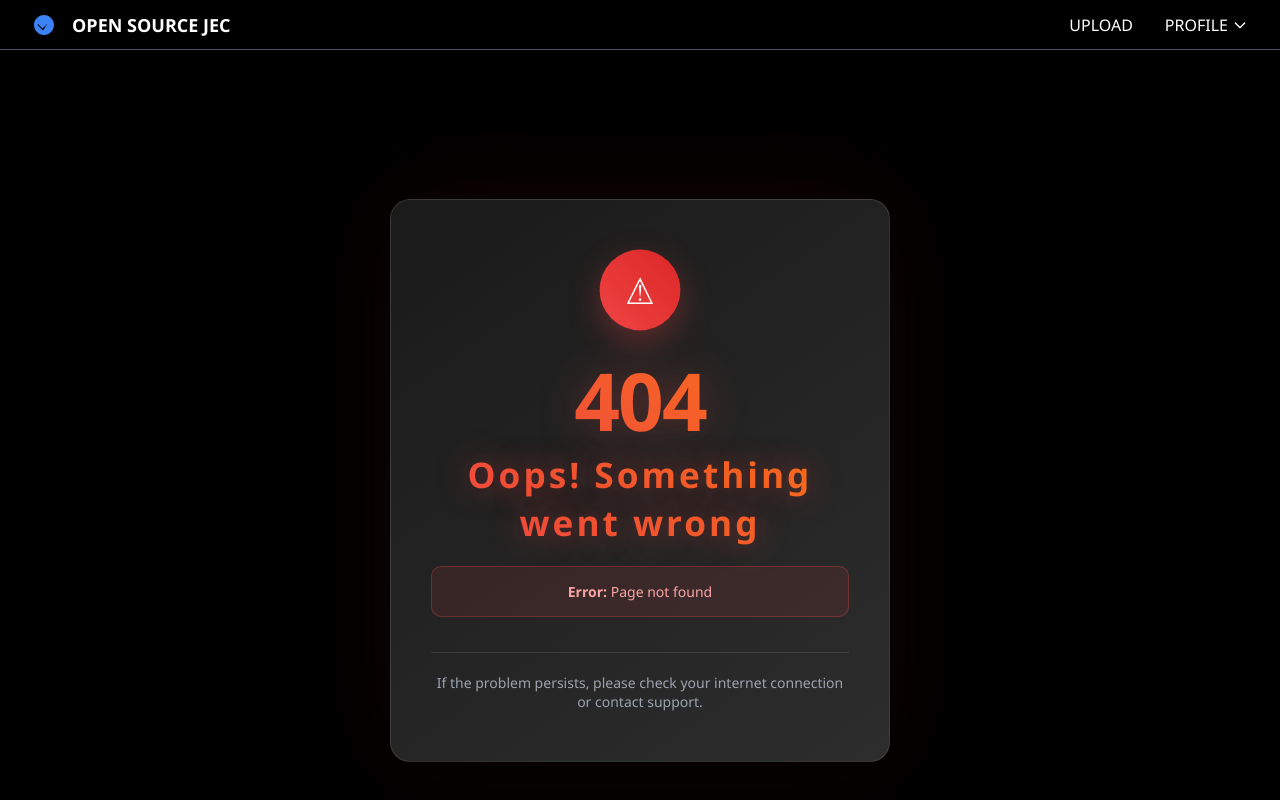
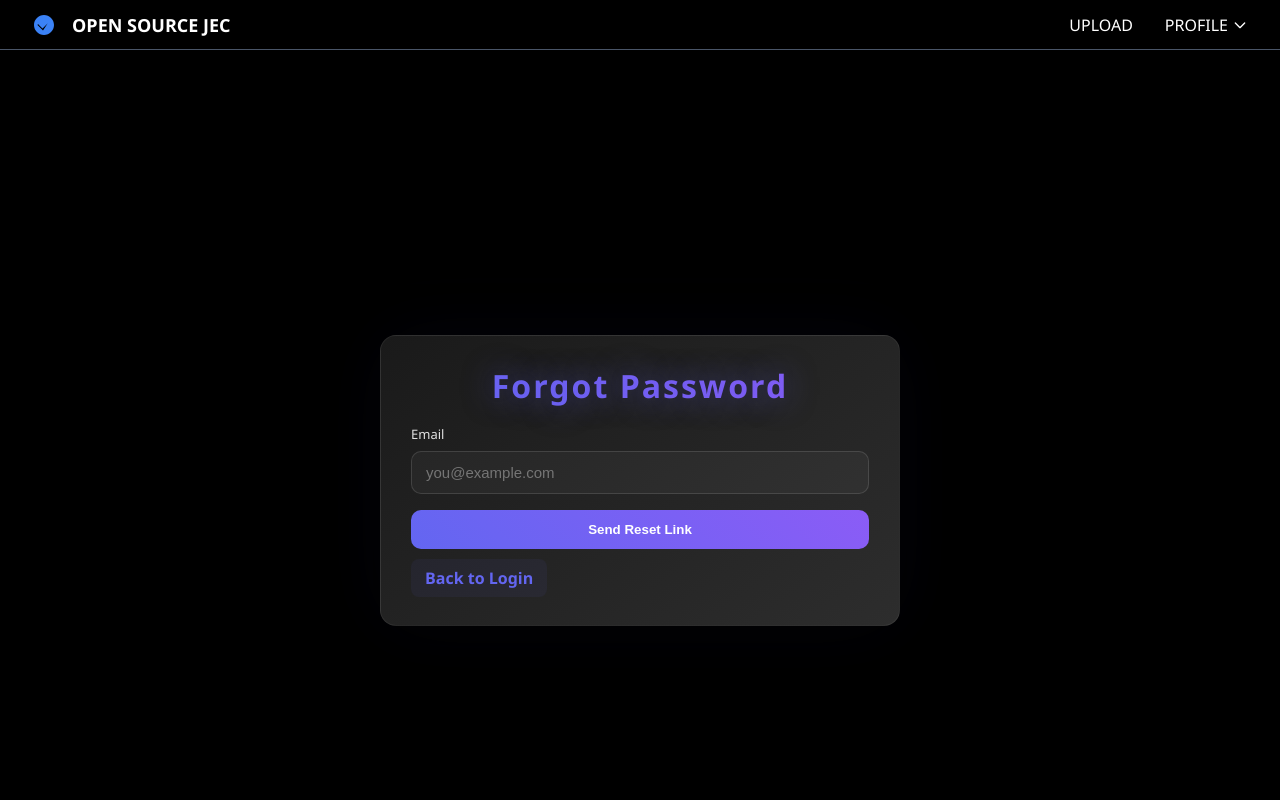
Before and after one commit to hardikgaikwad/getpyqjec, a React (Vite) app in the folder frontend/: page /forgot-password in a window 1280 px wide. Before the commit this address had no page. Shown: the top 800 px of the page. Built offline with nearby package versions, Linux system fonts and the light colour scheme.

Commit message:
url change in backend and login logic of react done

```diff
--- a/frontend/src/App.jsx
+++ b/frontend/src/App.jsx
@@ -1,11 +1,14 @@
-import {createBrowserRouter, RouterProvider} from "react-router-dom"
+import { createBrowserRouter, RouterProvider } from "react-router-dom";
 import DownloadPage from "./components/DownloadPage/DownloadPage";
 import UploadDataPage from "./components/UploadPage/UploadPage";
 import RootLayout from "./components/Root/Root";
 import LoginForm from "./components/LoginForm/LoginForm";
 import ErrorPage from "./components/ErrorPage/Error";
+import ForgotPassword from "./components/ForgotPassword/ForgotPassword";
+import ResetPassword from "./components/ResetPassword/ResetPassword";
+import { AuthProvider } from "./store/AuthContext";
 
-import {action as loginAction} from "./components/LoginForm/LoginForm";
+import { action as loginAction } from "./components/LoginForm/LoginForm";
 
 const router = createBrowserRouter([
   {
@@ -13,15 +16,41 @@ const router = createBrowserRouter([
     element: <RootLayout />,
     children: [
       { index: true, element: <DownloadPage />, errorElement: <ErrorPage /> },
-      { path: "upload", element: <UploadDataPage />, errorElement: <ErrorPage /> },
-      { path: "profile",action:loginAction, element: <LoginForm />, errorElement: <ErrorPage /> },
-      { path: "*", element: <ErrorPage message = "Page not found" status = {404} /> },
+      {
+        path: "upload",
+        element: <UploadDataPage />,
+        errorElement: <ErrorPage />,
+      },
+      {
+        path: "profile",
+        action: loginAction,
+        element: <LoginForm />,
+        errorElement: <ErrorPage />,
+      },
+      {
+        path: "*",
+        element: <ErrorPage message="Page not found" status={404} />,
+      },
+      {
+        path: "forgot-password",
+        element: <ForgotPassword />,
+        errorElement: <ErrorPage />,
+      },
+      {
+        path: "reset-password/:uid/:token",
+        element: <ResetPassword />,
+        errorElement: <ErrorPage />,
+      },
     ],
   },
 ]);
 
 function App() {
-  return <RouterProvider router={router}></RouterProvider>;
+  return (
+    <AuthProvider>
+      <RouterProvider router={router}></RouterProvider>;
+    </AuthProvider>
+  );
 }
 
 export default App;
--- /dev/null
+++ b/frontend/src/components/ForgotPassword/ForgotPassword.jsx
@@ -0,0 +1,67 @@
+import { useState } from "react";
+import { NavLink } from "react-router-dom";
+import styles from "../LoginForm/LoginForm.module.css"; // reuse login styles
+
+export default function ForgotPassword() {
+  const [email, setEmail] = useState("");
+  const [message, setMessage] = useState("");
+  const [error, setError] = useState("");
+  const [isSubmitting, setIsSubmitting] = useState(false);
+
+  async function handleSubmit(e) {
+    e.preventDefault();
+    setIsSubmitting(true);
+    setError("");
+    setMessage("");
+
+    try {
+      const res = await fetch("http://localhost:8000/auth/forgot-password/", {
+        method: "POST",
+        headers: { "Content-Type": "application/json" },
+        body: JSON.stringify({ email }),
+      });
+      const data = await res.json();
+      setMessage(data.message || "If an account exists, a reset link has been sent.");
+    } catch {
+      setError("Could not connect to the server.");
+    } finally {
+      setIsSubmitting(false);
+    }
+  }
+
+  return (
+    <div className={styles.loginPage}>
+      <div className={styles.container}>
+        <h1 className={styles.heading}>Forgot Password</h1>
+        <form onSubmit={handleSubmit} className={styles.form}>
+          <div className={styles.formGroup}>
+            <label className={styles.label} htmlFor="email">Email</label>
+            <input
+              id="email"
+              type="email"
+              className={styles.input}
+              placeholder="you@example.com"
+              value={email}
+              onChange={(e) => setEmail(e.target.value)}
+              required
+            />
+          </div>
+          {error && <p className={styles.errorText}>{error}</p>}
+          {message && (
+            <p style={{ color: "#4ade80", textAlign: "center", fontSize: "14px" }}>
+              {message}
+            </p>
+          )}
+          <div className={styles.buttonGroup}>
+            <button type="submit" disabled={isSubmitting} className={styles.submitBtn}>
+              {isSubmitting ? "Sending..." : "Send Reset Link"}
+            </button>
+          </div>
+          <NavLink to="/profile?mode=login" className={styles.switchLink}>
+            Back to Login
+          </NavLink>
+        </form>
+      </div>
+    </div>
+  );
+}
--- a/frontend/src/components/LoginForm/LoginForm.jsx
+++ b/frontend/src/components/LoginForm/LoginForm.jsx
@@ -1,16 +1,20 @@
 import {
   NavLink,
   useSearchParams,
-  redirect,
+  useNavigate,
   Form,
   useNavigation,
   useActionData,
 } from "react-router-dom";
+import { useEffect } from "react";
 import styles from "./LoginForm.module.css";
+import { useAuth } from "../../store/AuthContext";
 
 export default function LoginForm() {
   const navigation = useNavigation();
   const actionData = useActionData();
+  const { login } = useAuth();
+  const navigate = useNavigate();
   const isSubmitting = navigation.state === "submitting";
   const [searchParams] = useSearchParams();
   const mode = searchParams.get("mode");
@@ -20,6 +24,12 @@ export default function LoginForm() {
     error.status = 400;
     throw error;
   }
+  useEffect(() => {
+    if (actionData?.success) {
+      login(actionData.access, actionData.user);
+      navigate("/");
+    }
+  }, [actionData, login, navigate]);
 
   return (
     <div className={styles.loginPage}>
@@ -86,6 +96,15 @@ export default function LoginForm() {
               minLength={6}
             />
           </div>
+          {isLogin && (
+            <NavLink
+              to="/forgot-password"
+              className={styles.switchLink}
+              style={{ fontSize: "13px", marginBottom: "8px" }}
+            >
+              Forgot Password?
+            </NavLink>
+          )}
           {actionData?.error && (
             <p className={styles.errorText}>{actionData.error}</p>
           )}
@@ -136,18 +155,20 @@ export async function action({ request }) {
       headers: {
         "Content-Type": "application/json",
       },
+      credentials: "include",
       body: JSON.stringify(body),
     });
     if (!response.ok) {
       if (response.status < 500) {
         const errorData = await response.json();
-        return { error: errorData.detail || "Invalid credentials" };
+        return { error: errorData.error || errorData.detail || "Invalid credentials" };
       }
       throw new Response(response.statusText || "Server error", {
         status: response.status,
       });
     }
-    return redirect("/");
+    const data = await response.json();
+    return { success: true, access: data.access, user: data.user };
   } catch (error) {
     if (error instanceof Response) {
       throw error;
--- /dev/null
+++ b/frontend/src/components/ResetPassword/ResetPassword.jsx
@@ -0,0 +1,74 @@
+import { useState } from "react";
+import { useParams, useNavigate } from "react-router-dom";
+import styles from "../LoginForm/LoginForm.module.css";
+
+export default function ResetPassword() {
+  const { uid, token } = useParams();
+  const navigate = useNavigate();
+  const [password, setPassword] = useState("");
+  const [message, setMessage] = useState("");
+  const [error, setError] = useState("");
+  const [isSubmitting, setIsSubmitting] = useState(false);
+
+  async function handleSubmit(e) {
+    e.preventDefault();
+    setIsSubmitting(true);
+    setError("");
+
+    try {
+      const res = await fetch(
+        `http://localhost:8000/auth/reset-password/${uid}/${token}/`,
+        {
+          method: "POST",
+          headers: { "Content-Type": "application/json" },
+          body: JSON.stringify({ password }),
+        }
+      );
+      const data = await res.json();
+      if (res.ok) {
+        setMessage("Password reset successful! Redirecting to login...");
+        setTimeout(() => navigate("/profile?mode=login"), 2000);
+      } else {
+        setError(data.error || "Reset failed");
+      }
+    } catch {
+      setError("Could not connect to the server.");
+    } finally {
+      setIsSubmitting(false);
+    }
+  }
+
+  return (
+    <div className={styles.loginPage}>
+      <div className={styles.container}>
+        <h1 className={styles.heading}>Reset Password</h1>
+        <form onSubmit={handleSubmit} className={styles.form}>
+          <div className={styles.formGroup}>
+            <label className={styles.label} htmlFor="password">New Password</label>
+            <input
+              id="password"
+              type="password"
+              className={styles.input}
+              placeholder="New Password"
+              value={password}
+              onChange={(e) => setPassword(e.target.value)}
+              required
+              minLength={6}
+            />
+          </div>
+          {error && <p className={styles.errorText}>{error}</p>}
+          {message && (
+            <p style={{ color: "#4ade80", textAlign: "center", fontSize: "14px" }}>
+              {message}
+            </p>
+          )}
+          <div className={styles.buttonGroup}>
+            <button type="submit" disabled={isSubmitting} className={styles.submitBtn}>
+              {isSubmitting ? "Resetting..." : "Reset Password"}
+            </button>
+          </div>
+        </form>
+      </div>
+    </div>
+  );
+}
--- a/frontend/src/components/Root/NavBar.jsx
+++ b/frontend/src/components/Root/NavBar.jsx
@@ -1,7 +1,15 @@
 import classes from "./NavBar.module.css";
 import { NavLink } from "react-router-dom";
+import { useAuth } from "../../store/AuthContext";
+import { useNavigate } from "react-router-dom";
 
 export default function NavBar() {
+  const { isLoggedIn, user, logout } = useAuth();
+  const navigate = useNavigate();
+  async function handleLogout() {
+    await logout();
+    navigate("/");
+  }
   return (
     <nav className={classes.navbar}>
       <NavLink to="" className={()=>classes["download-link"]}>
@@ -27,7 +35,25 @@ export default function NavBar() {
         >
           UPLOAD
         </NavLink>
-
+          {isLoggedIn ? (
+            <>
+            <span style={{ color: "#fff", fontSize: "0.9rem" }}>
+              {user?.name}
+            </span>
+            <button
+              onClick={handleLogout}
+              className={classes["navbar-link"]}
+              style={{
+                background: "none",
+                border: "none",
+                cursor: "pointer",
+                fontFamily: "inherit",
+                fontSize: "1rem",
+              }}
+            >
+              LOGOUT
+            </button>
+          </>) : (
         <NavLink
           to="profile?mode=login"
           className={({ isActive }) =>
@@ -50,6 +76,7 @@ export default function NavBar() {
             ></path>
           </svg>
         </NavLink>
+        )}
       </div>
     </nav>
   );
--- /dev/null
+++ b/frontend/src/store/AuthContext.jsx
@@ -0,0 +1,60 @@
+import { createContext, useContext, useState, useEffect } from "react";
+
+const AuthContext = createContext({
+  user: null,
+  token: null,
+  login: () => {},
+  logout: () => {},
+  isLoggedIn: false,
+});
+
+export function AuthProvider({ children }) {
+  const [user, setUser] = useState(null);
+  const [token, setToken] = useState(null);
+
+  // On mount, restore from localStorage
+  useEffect(() => {
+    const savedToken = localStorage.getItem("access_token");
+    const savedUser = localStorage.getItem("user");
+    if (savedToken && savedUser) {
+      setToken(savedToken);
+      setUser(JSON.parse(savedUser));
+    }
+  }, []);
+
+  function login(accessToken, userData) {
+    setToken(accessToken);
+    setUser(userData);
+    localStorage.setItem("access_token", accessToken);
+    localStorage.setItem("user", JSON.stringify(userData));
+  }
+
+  async function logout() {
+    try {
+      await fetch("http://localhost:8000/auth/logout/", {
+        method: "POST",
+        credentials: "include", // sends the refresh_token cookie
+      });
+    } catch (err) {
+      console.error("Logout API failed:", err);
+    }
+    setToken(null);
+    setUser(null);
+    localStorage.removeItem("access_token");
+    localStorage.removeItem("user");
+  }
+
+  const value = {
+    user,
+    token,
+    login,
+    logout,
+    isLoggedIn: !!token,
+  };
+
+  return <AuthContext.Provider value={value}>{children}</AuthContext.Provider>;
+}
+
+export function useAuth() {
+  return useContext(AuthContext);
+}
```
Also changed, not shown: 2 other files (tests, documents, lock files or other folders). Lines whose indentation alone changed are shown as unchanged.
